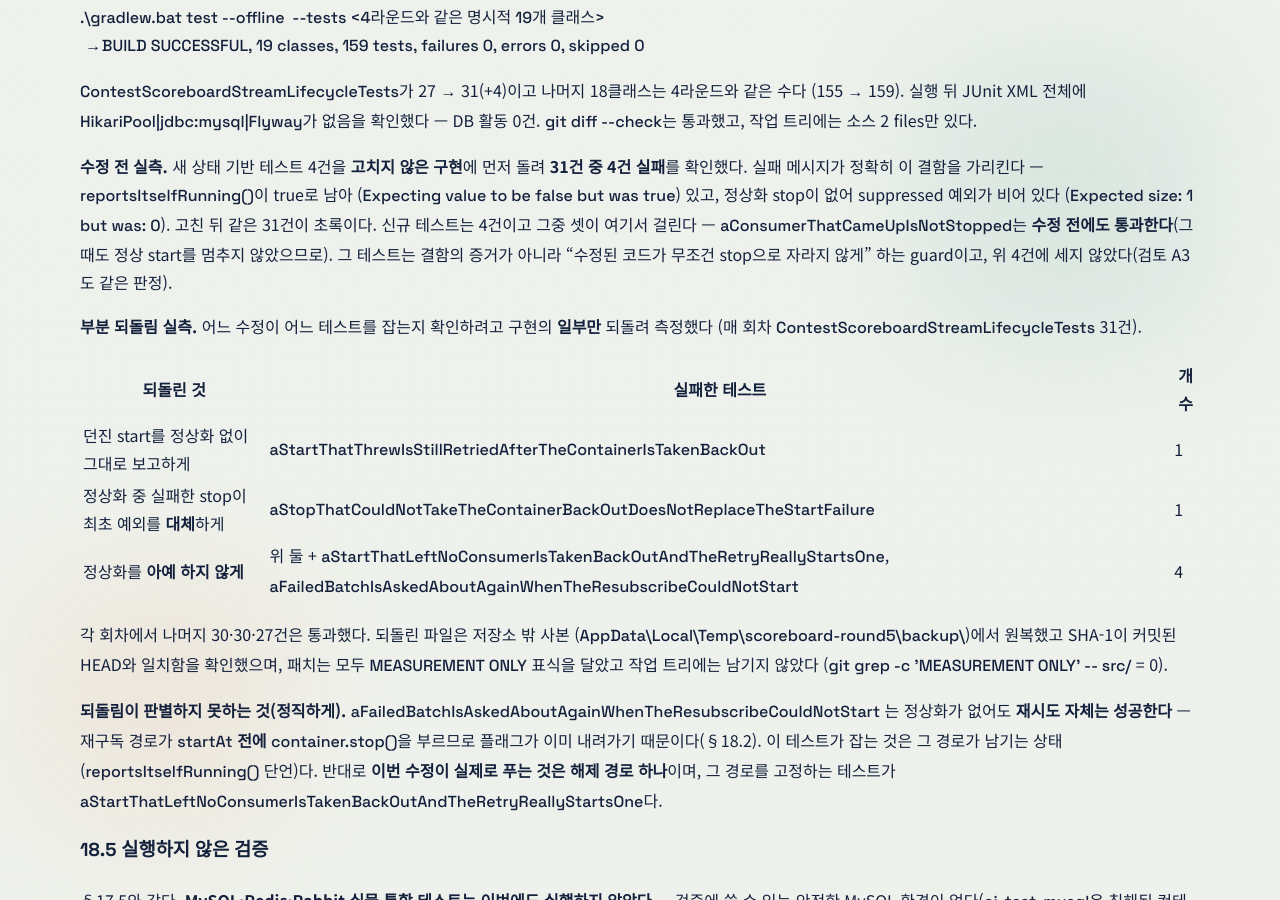
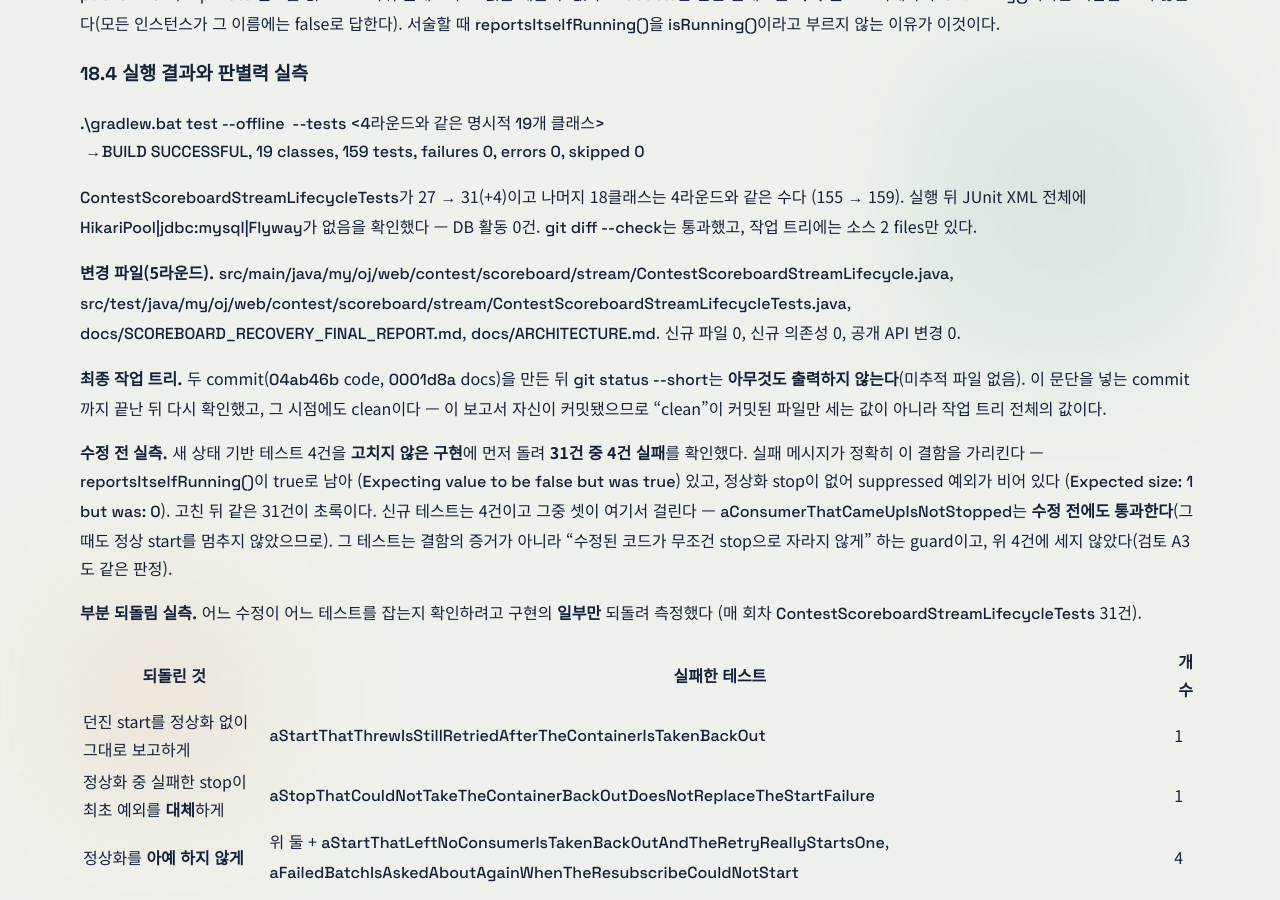
Before and after one commit to tmdrud0/web, a Jekyll site: the page built from docs/SCOREBOARD_RECOVERY_FINAL_REPORT.md, in a window 1280 px wide and 900 px high, scrolled down 40942 px. Built offline with Jekyll 4.4.1, drawn with Linux system fonts in a browser that asks for light colours; our own code applies the rules of GitHub Pages for plain Markdown files; some of the changed text lies outside the part shown.

Commit message:
docs: record the fifth round's changed files and final tree state
The list of changed files and the post-commit `git status --short` can only be
truthful once both commits exist, so they are written here rather than in the
round-5 section: no new files, no new dependencies, no public API change, and
a working tree that prints nothing.

Co-Authored-By: Claude Code <noreply@anthropic.com>

```diff
--- a/docs/SCOREBOARD_RECOVERY_FINAL_REPORT.md
+++ b/docs/SCOREBOARD_RECOVERY_FINAL_REPORT.md
@@ -41,7 +41,7 @@ rollback 경로에 대한 판정이며, **cold start 경로는 그 판정의 범
 | 그 뒤 | 이 보고서·`ARCHITECTURE.md`의 4라운드 절을 채우는 docs commit(§17) |
 | 5라운드 기준 HEAD | `aa979d2` (기준 + 28 commit) — 5라운드 작업을 시작한 지점. 4라운드 문서 정정 commit의 마지막 |
 | 5라운드 결과 commit | `04ab46b` (기준 + 29 commit) — 반쯤 실패한 start의 정상화. 소스 2 files(그중 신규 0), `+441 / −34` |
-| 그 뒤 | 이 보고서·`ARCHITECTURE.md`의 5라운드 절을 채우는 docs commit(§18) |
+| 그 뒤 | 이 보고서·`ARCHITECTURE.md`의 5라운드 절을 채우는 docs commit `0001d8a`(§18), 그리고 최종 작업 트리 상태를 기록하는 docs commit(§18.4) |
 | 작업 트리 | **3라운드 작업이 커밋되기 전에는 dirty였다** — 커밋 후 `git status --short`가 비는지는 §16.9에 적었다 |
 | 원본 checkout | 건드리지 않음. `reset`/`clean`/강제 checkout 사용 안 함 |
 
@@ -1548,6 +1548,16 @@ suppressed 예외의 **정확한 메시지 단언은 double의 성질**이다.
 (155 → 159). 실행 뒤 JUnit XML 전체에 `HikariPool|jdbc:mysql|Flyway`가 없음을 확인했다 — DB 활동
 0건. `git diff --check`는 통과했고, 작업 트리에는 소스 2 files만 있다.
 
+**변경 파일(5라운드).** `src/main/java/my/oj/web/contest/scoreboard/stream/ContestScoreboardStreamLifecycle.java`,
+`src/test/java/my/oj/web/contest/scoreboard/stream/ContestScoreboardStreamLifecycleTests.java`,
+`docs/SCOREBOARD_RECOVERY_FINAL_REPORT.md`, `docs/ARCHITECTURE.md`. 신규 파일 0, 신규 의존성 0,
+공개 API 변경 0.
+
+**최종 작업 트리.** 두 commit(`04ab46b` code, `0001d8a` docs)을 만든 뒤 `git status --short`는
+**아무것도 출력하지 않는다**(미추적 파일 없음). 이 문단을 넣는 commit까지 끝난 뒤 다시 확인했고,
+그 시점에도 clean이다 — 이 보고서 자신이 커밋됐으므로 "clean"이 커밋된 파일만 세는 값이 아니라
+작업 트리 전체의 값이다.
+
 **수정 전 실측.** 새 상태 기반 테스트 4건을 **고치지 않은 구현**에 먼저 돌려 **31건 중 4건 실패**를
 확인했다. 실패 메시지가 정확히 이 결함을 가리킨다 — `reportsItselfRunning()`이 true로 남아
 (`Expecting value to be false but was true`) 있고, 정상화 stop이 없어 suppressed 예외가 비어 있다
```
